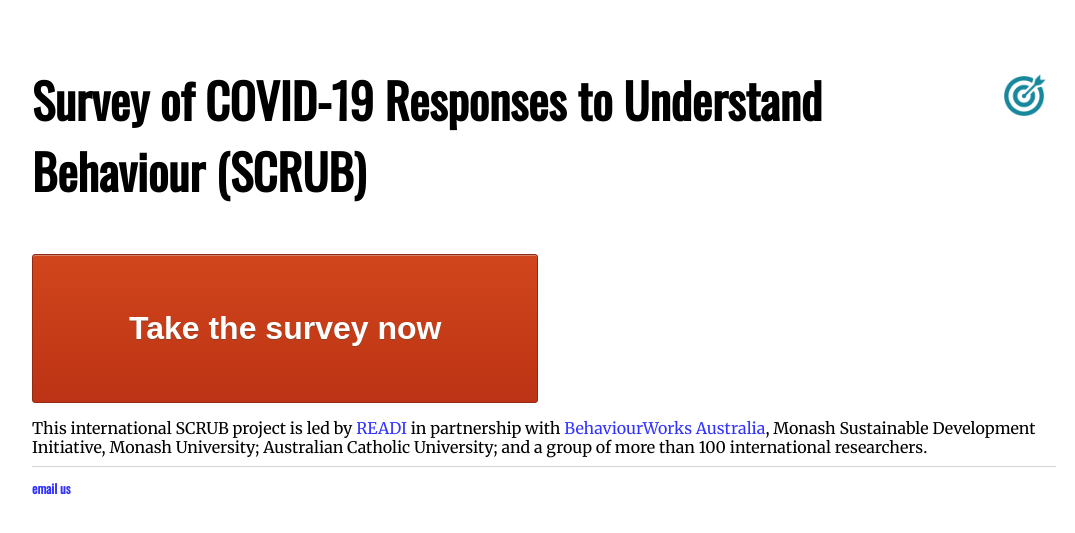
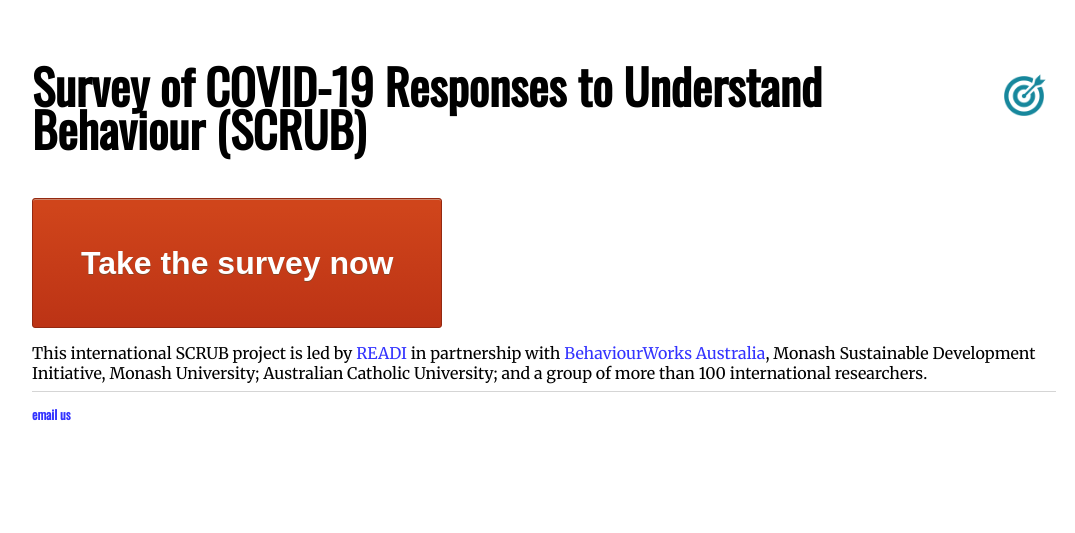
Before and after one commit to aksaeri/scrub, a Jekyll site: the page built from index.md, in a window 1280 px wide. Shown: the top 533 px of the page, without its empty margins (96-1171 px from the left). Built offline with Jekyll 4.4.1, drawn with Linux system fonts in a browser that asks for light colours.

Commit message:
Update main.css

```diff
--- a/css/main.css
+++ b/css/main.css
@@ -25,6 +25,7 @@
     font-size: 3em;
     font-family: 'Oswald', sans-serif;
     margin-top: 1em;
+    line-height: 0.9em;
     margin-bottom: 1em;
 }
 
@@ -82,7 +83,8 @@
 	font-family:Arial;
 	font-size:2em;
 	font-weight:bold;
-	padding:2em 3em;
+	padding:1.5em;
+	line-height: 1em;
 	text-decoration:none;
 	text-shadow:0px 1px 0px #854629;
 }
```
